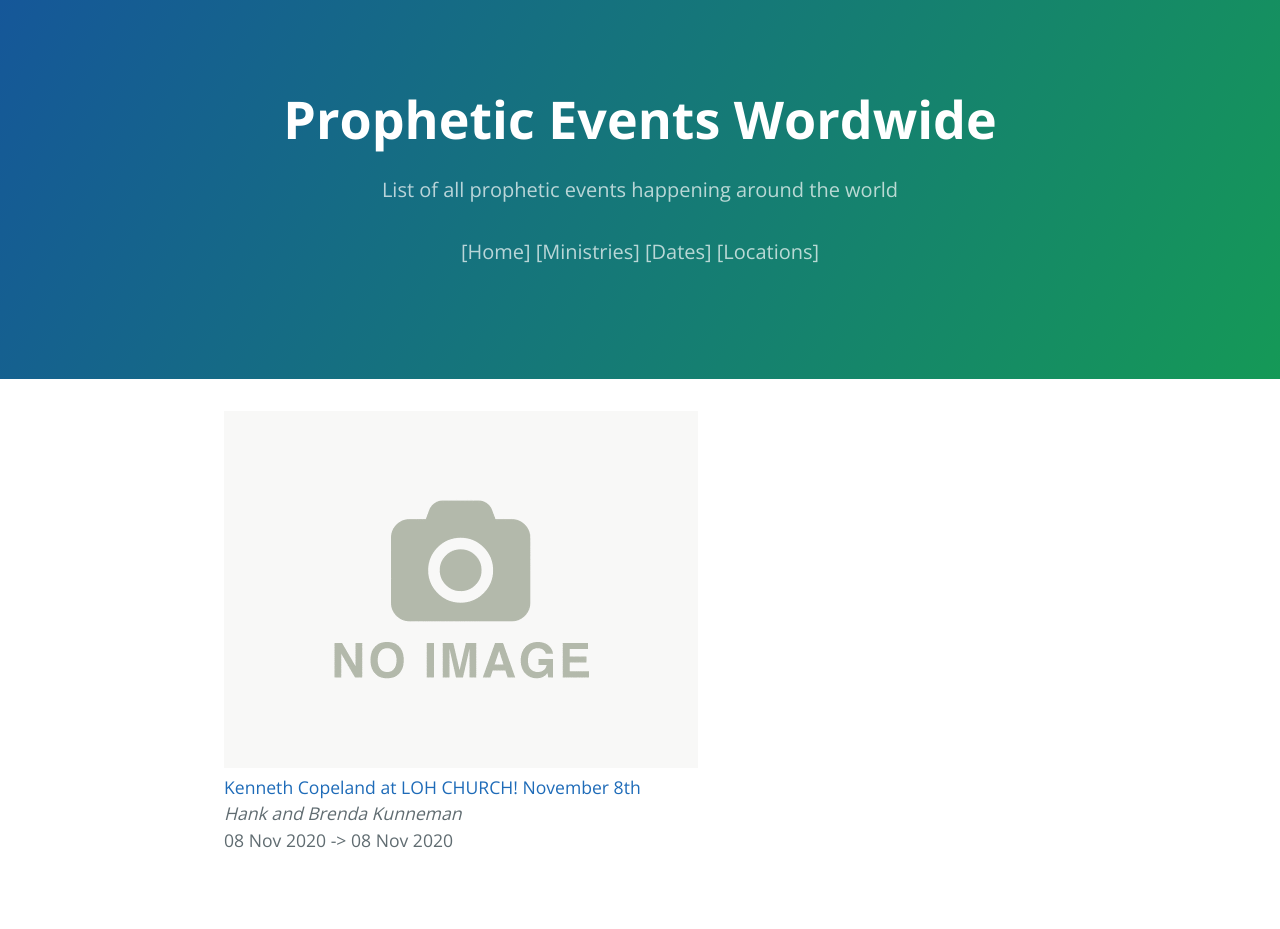
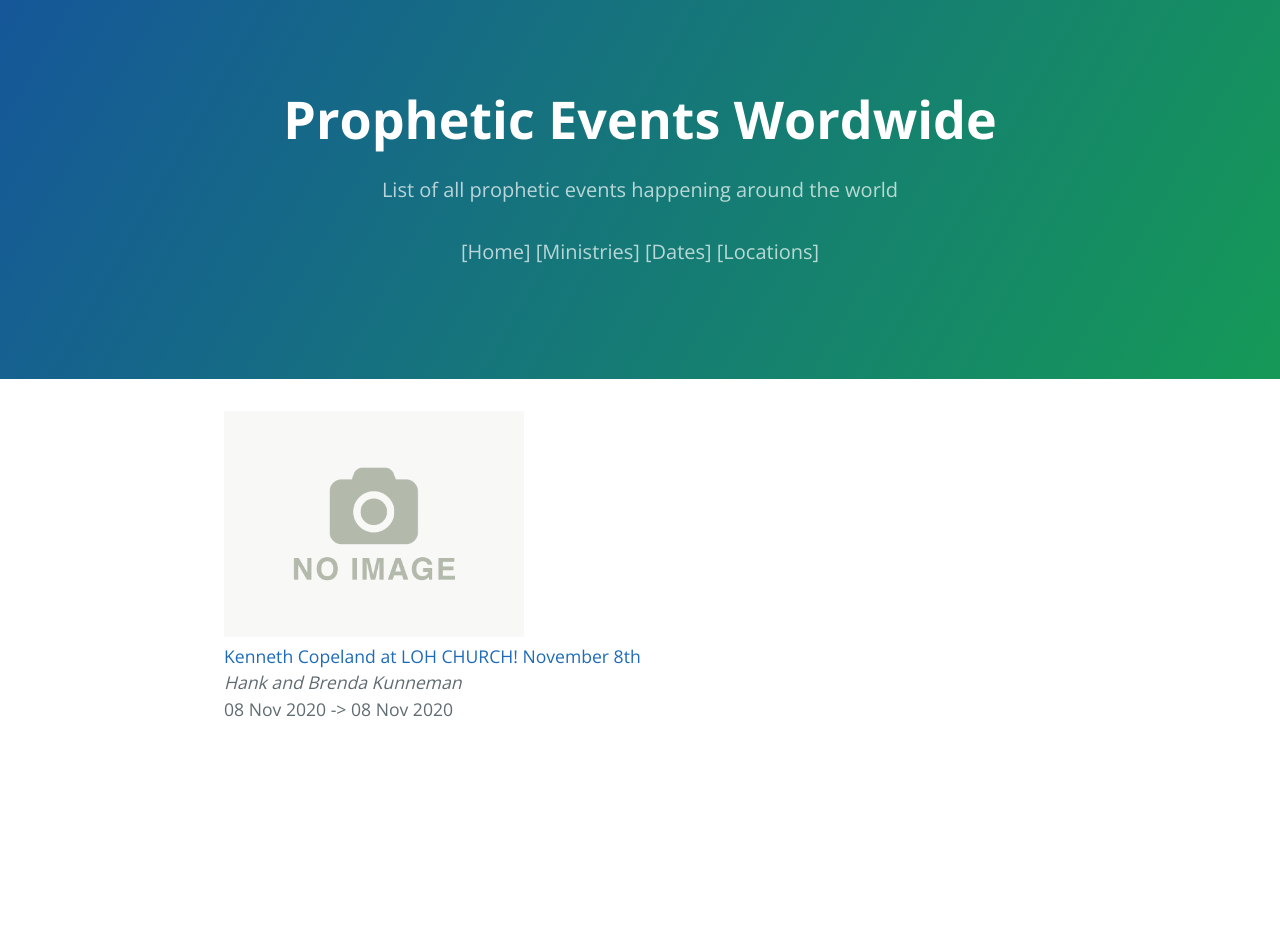
Before and after one commit to usoppu/prophetic-events, a Jekyll site: the page built from ministries/Hank and Brenda Kunneman.md, in a window 1280 px wide. Built offline with Jekyll 4.4.1, drawn with Linux system fonts in a browser that asks for light colours; after the commit the page ends 900 px from its top, so only the background shows below that.

Commit message:
auto_generated

```diff
--- a/ministries/Hank and Brenda Kunneman.md
+++ b/ministries/Hank and Brenda Kunneman.md
@@ -2,5 +2,5 @@
 layout: default
 ---
 
-<a target='_blank' href='https://hankandbrenda.org/event/kenneth-copeland-at-loh-church-november-8th/'><img src='/prophetic-events/assets/img/no_image.gif'></a><br><a target='_blank' href='https://hankandbrenda.org/event/kenneth-copeland-at-loh-church-november-8th/'>
+<a target='_blank' href='https://hankandbrenda.org/event/kenneth-copeland-at-loh-church-november-8th/'><img style='width:300px;height250px;' src='/prophetic-events/assets/img/no_image.gif'></a><br><a target='_blank' href='https://hankandbrenda.org/event/kenneth-copeland-at-loh-church-november-8th/'>
 		Kenneth Copeland at LOH CHURCH! November 8th	</a><br><i>Hank and Brenda Kunneman</i><br>08 Nov 2020 -> 08 Nov 2020<br><br>
```
Also changed, not shown: ministries/MorningStar Ministries - Rick Joyner.md (+1 -1 lines).
